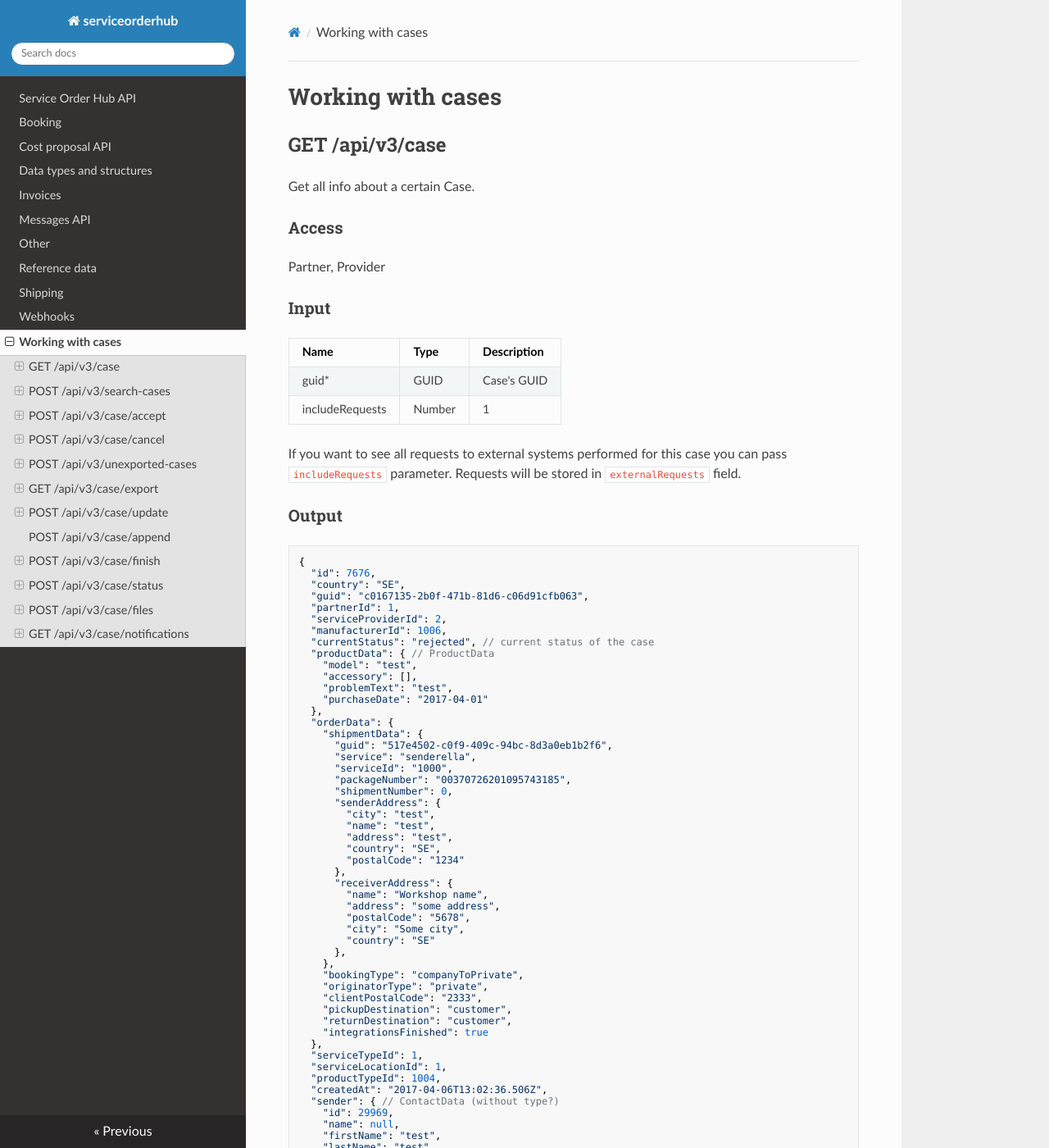
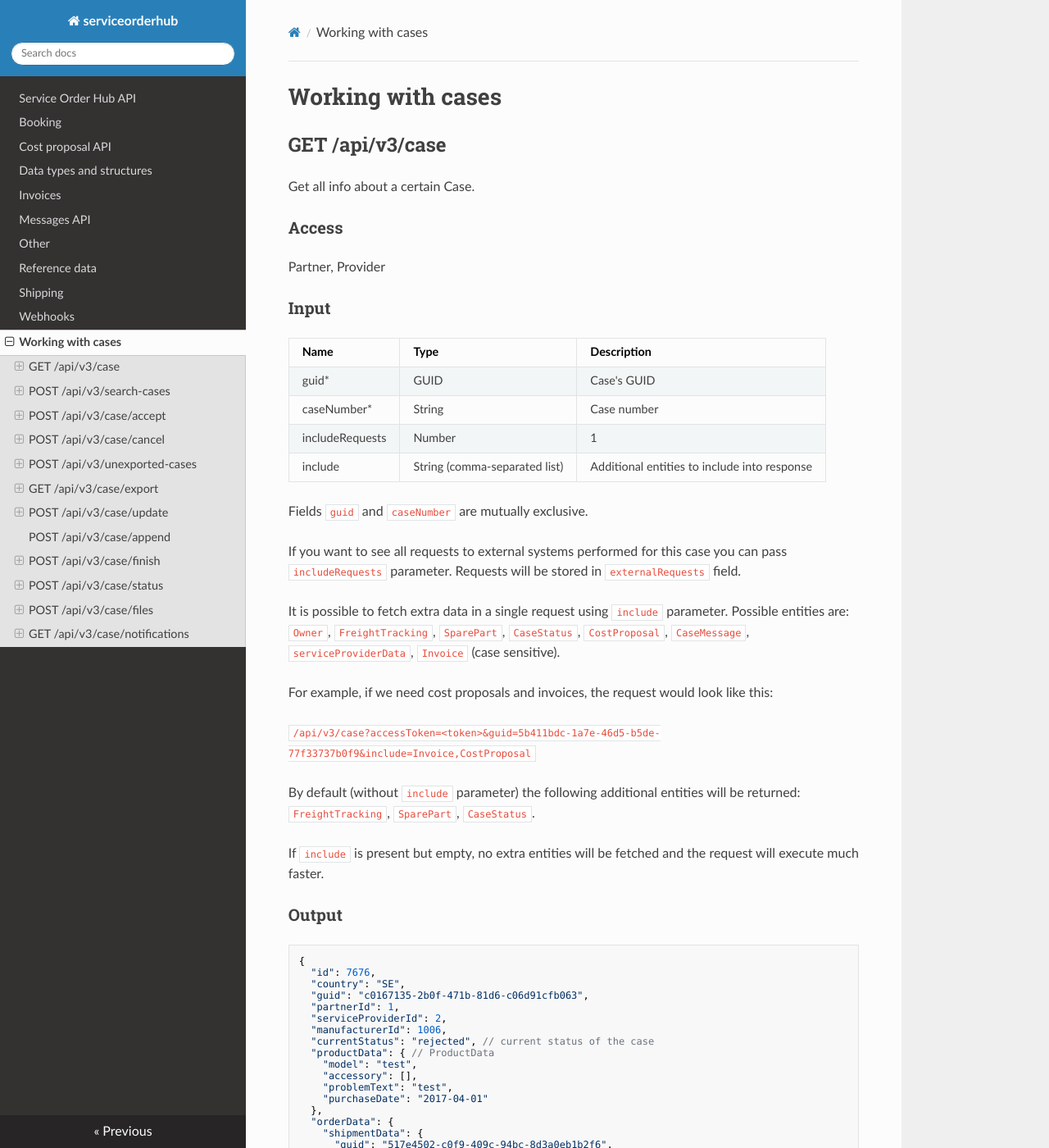
Before and after one commit to infocareworkshop/serviceorderhub-docs, an MkDocs documentation site: the page built from docs/Working with cases.md, in a window 1280 px wide and 1400 px high. Shown: the whole window at 82% size. Built offline with MkDocs 1.6.1, drawn with Linux system fonts in a browser that asks for light colours; nearby versions of some CDN libraries; some of the changed text lies outside the part shown.

Commit message:
[No ticket] Update documentation for caseNumber and include fields
Added caseNumber and include fields to the documentation, along with details on their usage and examples.

```diff
--- a/docs/Working with cases.md
+++ b/docs/Working with cases.md
@@ -13,10 +13,25 @@ Partner, Provider
 | Name   | Type   | Description   |
 |--------|--------|---------------|
 | guid\* | GUID   | Case's GUID   |
+| caseNumber\* | String   | Case number   |
 | includeRequests | Number  | 1   |
+| include | String (comma-separated list) | Additional entities to include into response |
+
+Fields `guid` and `caseNumber` are mutually exclusive.
 
 If you want to see all requests to external systems performed for this case you can pass
 `includeRequests` parameter. Requests will be stored in `externalRequests` field.
+
+It is possible to fetch extra data in a single request using `include` parameter.
+Possible entities are: `Owner`, `FreightTracking`, `SparePart`, `CaseStatus`, `CostProposal`, `CaseMessage`, `serviceProviderData`, `Invoice` (case sensitive).
+
+For example, if we need cost proposals and invoices, the request would look like this:
+
+`/api/v3/case?accessToken=<token>&guid=5b411bdc-1a7e-46d5-b5de-77f33737b0f9&include=Invoice,CostProposal`
+
+By default (without `include` parameter) the following additional entities will be returned: `FreightTracking`, `SparePart`, `CaseStatus`.
+
+If `include` is present but empty, no extra entities will be fetched and the request will execute much faster.
 
 ### Output
 
@@ -158,6 +173,7 @@ Partner, Provider
 | pagination          | Object   | Pagination settings       |
 | pagination.offset   | Int      | Default - 0               |
 | pagination.limit    | Int      | Default - 10, max - 100   |
+| noCount             | Boolean  | Don't count the total number of rows, increases performance for heavy queries |
 
 
 ### Example
```
